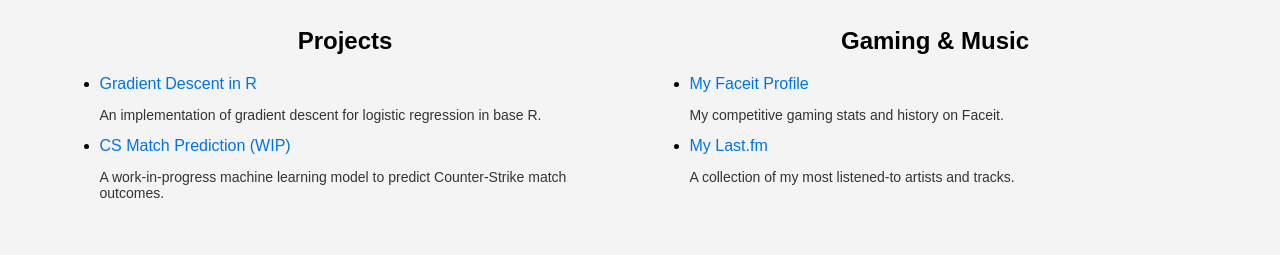
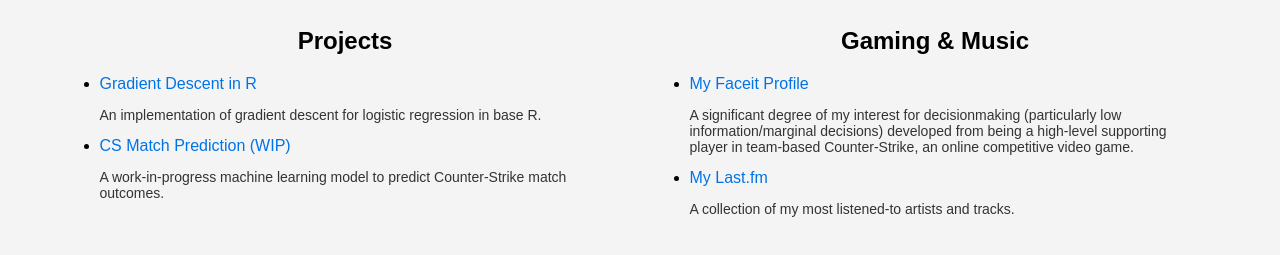
Before and after one commit to leobell19217/leobell19217.github.io, a plain HTML site: page index.html in a window 1280 px wide. Shown: the part 231-486 px from the top of the page. Drawn offline with Linux system fonts and the light colour scheme.

Commit message:
Update index.html

```diff
--- a/index.html
+++ b/index.html
@@ -95,7 +95,7 @@
                     <ul>
                         <li>
                             <a href="https://www.faceit.com/en/players/naz" target="_blank">My Faceit Profile</a>
-                            <p class="description">My competitive gaming stats and history on Faceit.</p>
+                            <p class="description">A significant degree of my interest for decisionmaking (particularly low information/marginal decisions) developed from being a high-level supporting player in team-based Counter-Strike, an online competitive video game.</p>
                         </li>
                         <li>
                             <a href="https://www.last.fm/user/leoblell" target="_blank">My Last.fm</a>
```
